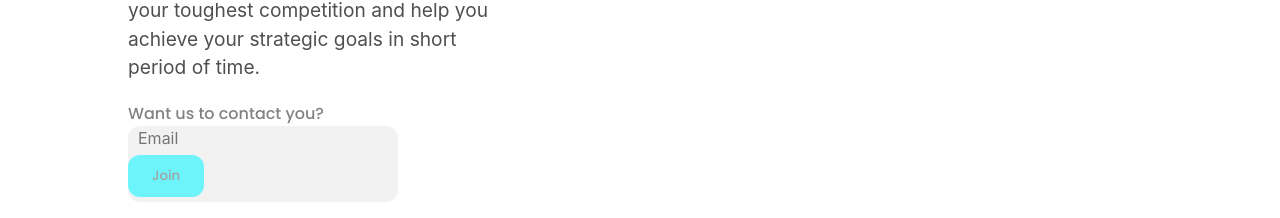
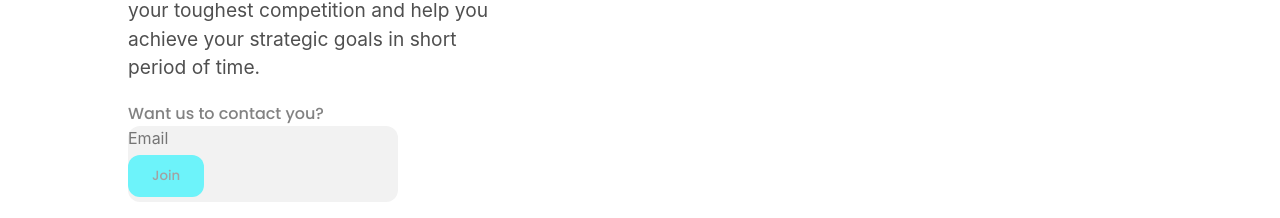
Before and after one commit to RonyPadilla/edie-homepage-master, a React (Vite) app: page / in a window 1280 px wide. Shown: the part 1458-1676 px from the top of the page. Built offline with nearby package versions, Linux system fonts and the light colour scheme.

Commit message:
add styles

```diff
--- a/src/style/footer.css
+++ b/src/style/footer.css
@@ -79,7 +79,7 @@
   padding: 0;
   margin: 0;
   box-sizing: border-box;
-  margin-left: 10px;
+  margin-left: 0px;
 }
 
 .button-div-footer {
--- a/src/style/info.css
+++ b/src/style/info.css
@@ -68,7 +68,7 @@
   padding: 0;
   margin: 0;
   box-sizing: border-box;
-  margin-left: 10px;
+  margin-left: 0px;
 }
 
 .button-div-second-text {
```
